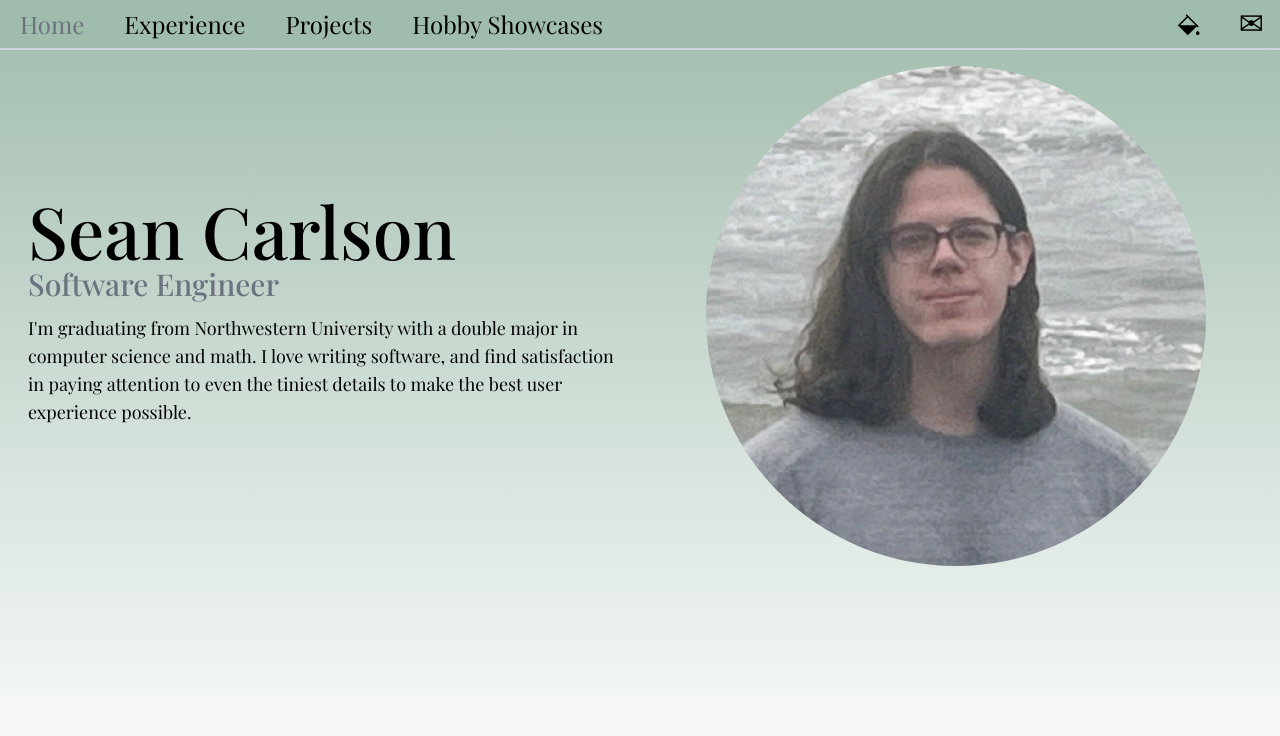
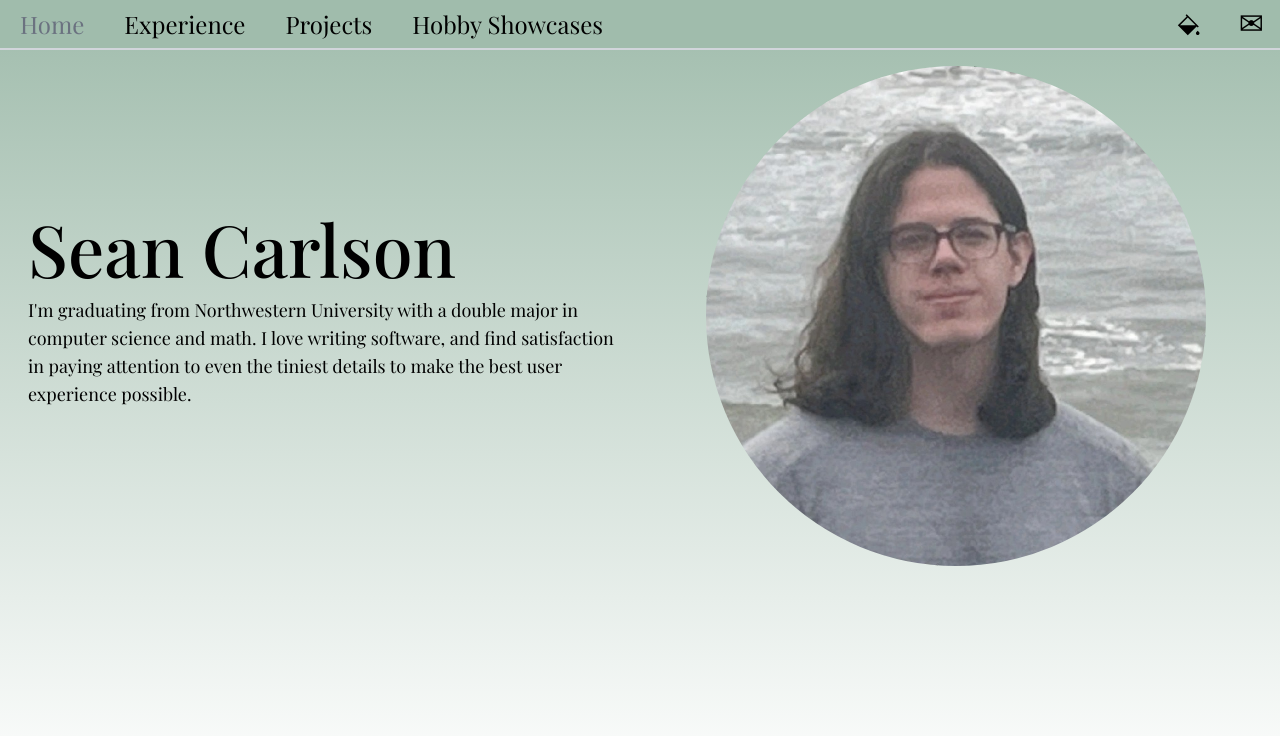
Before and after one commit to qpalzmz112/qpalzmz112.github.io, a Next.js app: page / in a window 1280 px wide. Shown: the top 736 px of the page. Built offline with nearby package versions, Linux system fonts and the light colour scheme.

Commit message:
Update page.js

```diff
--- a/src/app/page.js
+++ b/src/app/page.js
@@ -7,9 +7,9 @@ export default function Home() {
       <div className="grid grid-cols-2 place-items-center gap-4 p-4">
         <div>
           <h1 className="text-7xl font-medium pl-3">Sean Carlson</h1>
-          <h3 className="text-3xl text-gray-500 font-medium pl-3">
+  {/*<h3 className="text-3xl text-gray-500 font-medium pl-3">
             Software Engineer
-          </h3>
+          </h3>*/}
           <p className="p-3 max-w-2xl text-lg">
             I&apos;m graduating from Northwestern University with a double major
             in computer science and math. I love writing software, and find
```
